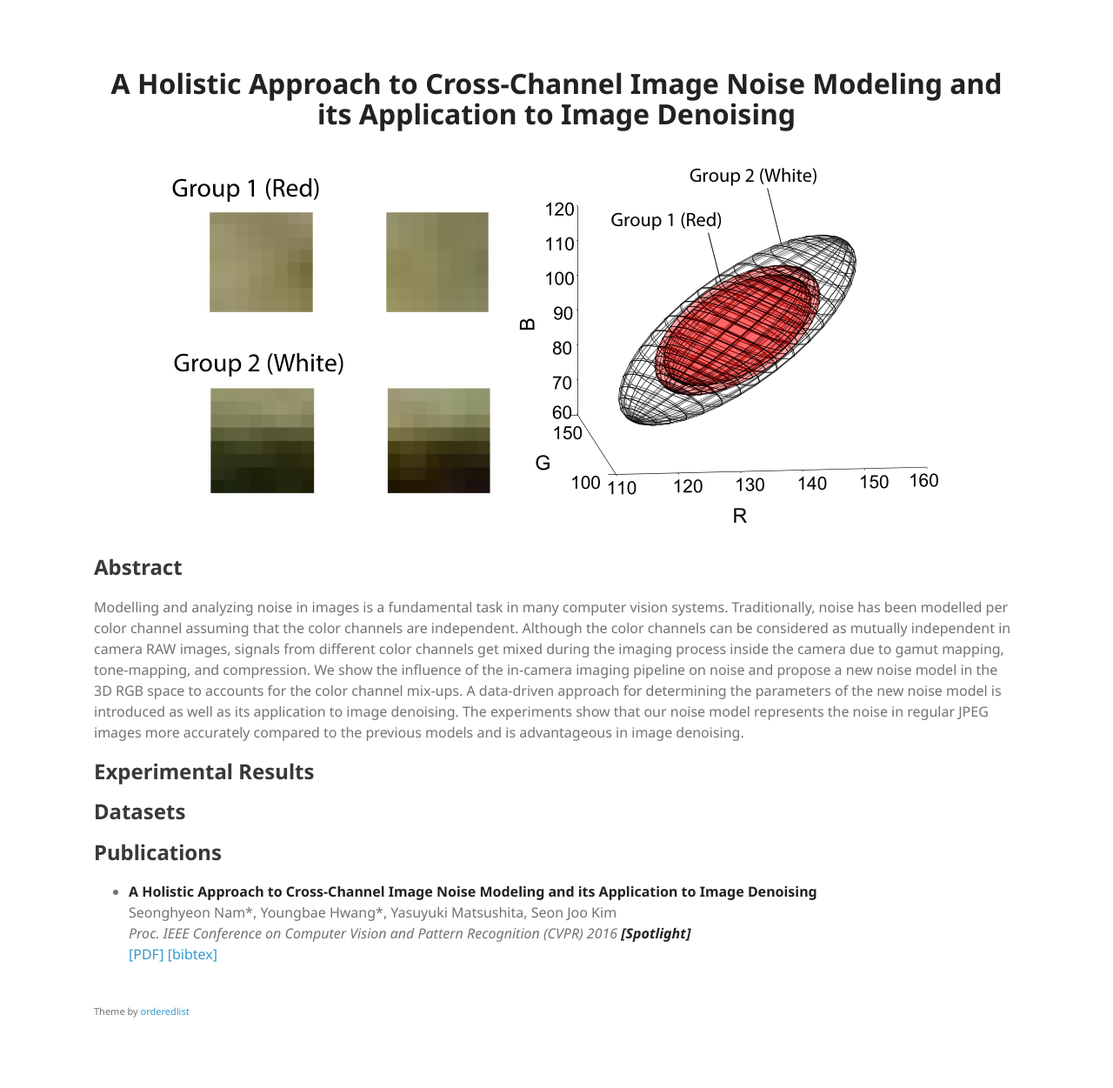
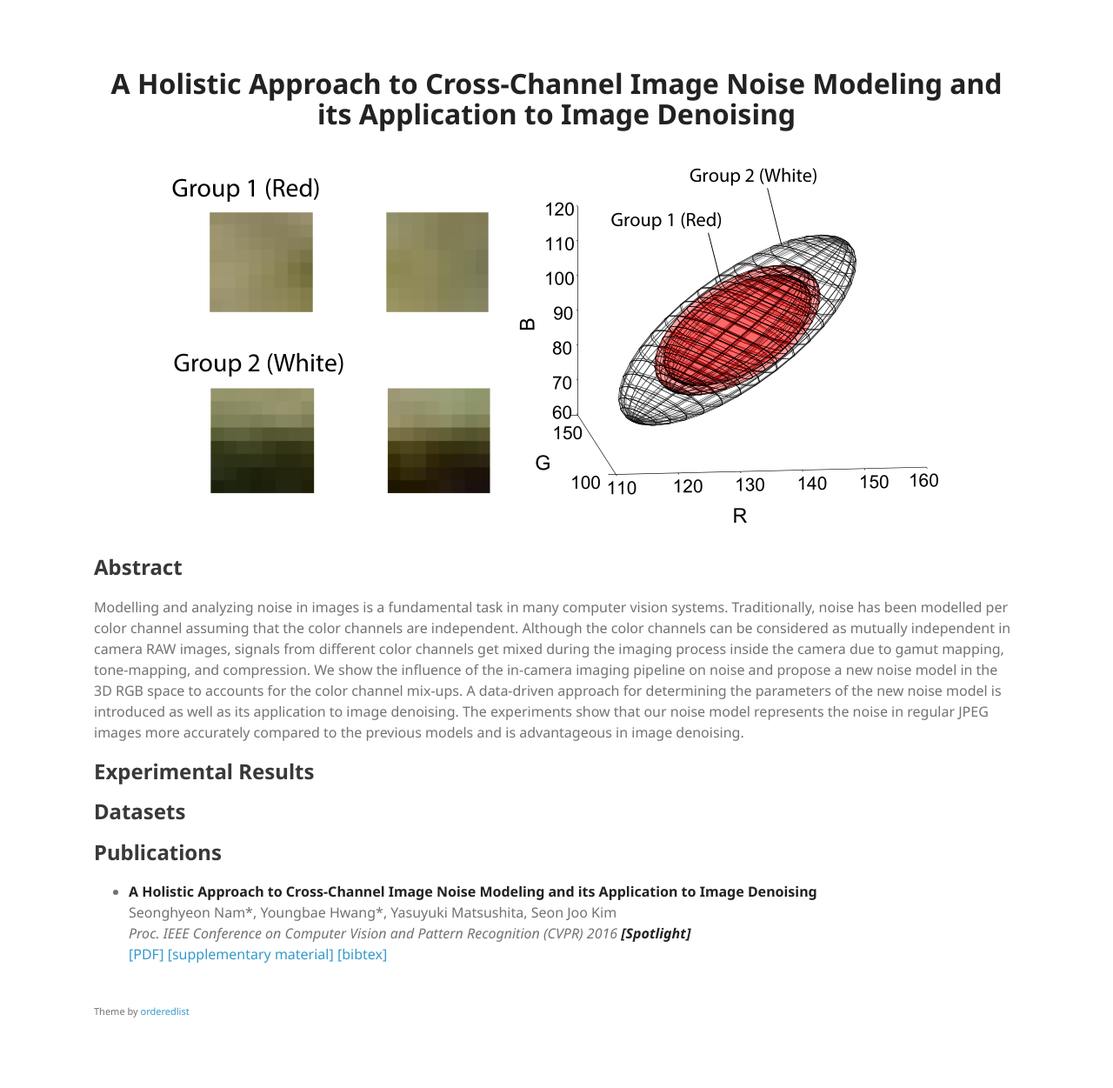
Before and after one commit to woozzu/woozzu.github.io, a Jekyll site: the page built from research/ccnoise.markdown, in a window 1280 px wide. Shown: the whole page at 87% size. Built offline with Jekyll 4.4.1, drawn with Linux system fonts in a browser that asks for light colours.

Commit message:
Fix project page of ccnoise

```diff
--- a/research/ccnoise.markdown
+++ b/research/ccnoise.markdown
@@ -29,4 +29,4 @@
 * **A Holistic Approach to Cross-Channel Image Noise Modeling and its Application to Image Denoising**<br />
 Seonghyeon Nam\*, Youngbae Hwang\*, Yasuyuki Matsushita, Seon Joo Kim<br />
 *Proc. IEEE Conference on Computer Vision and Pattern Recognition (CVPR) 2016 **[Spotlight]***<br />
-[\[PDF\]]() [\[bibtex\]]()
+[\[PDF\]]({{ site.url }}/assets/ccnoise_cvpr16/ccnoise_cvpr16.pdf) [\[supplementary material\]]({{ site.url }}/assets/ccnoise_cvpr16/ccnoise_cvpr16_supp.pdf) [\[bibtex\]]({{ site.url }}/assets/ccnoise_cvpr16/bibtex.txt)
```
